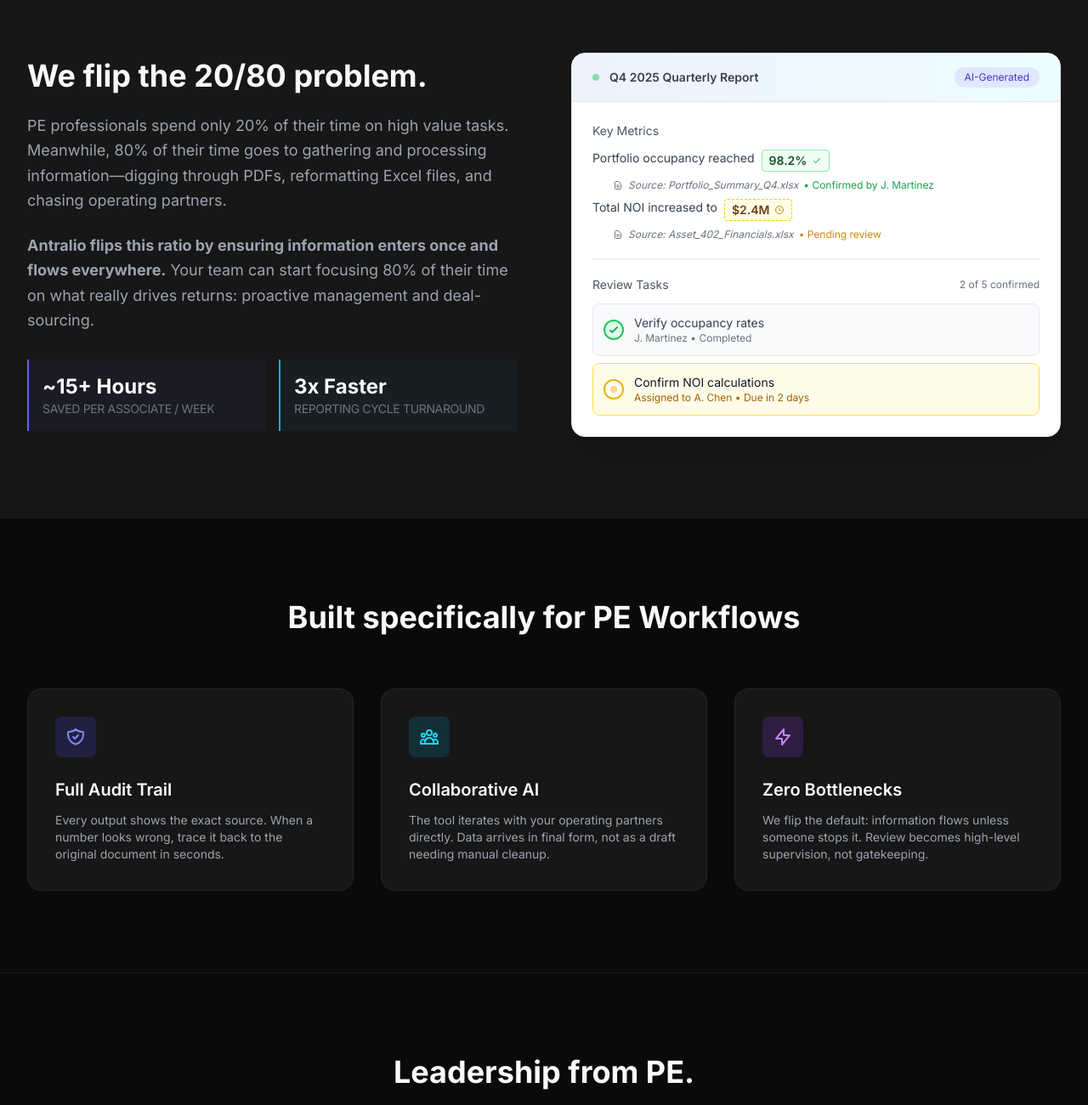
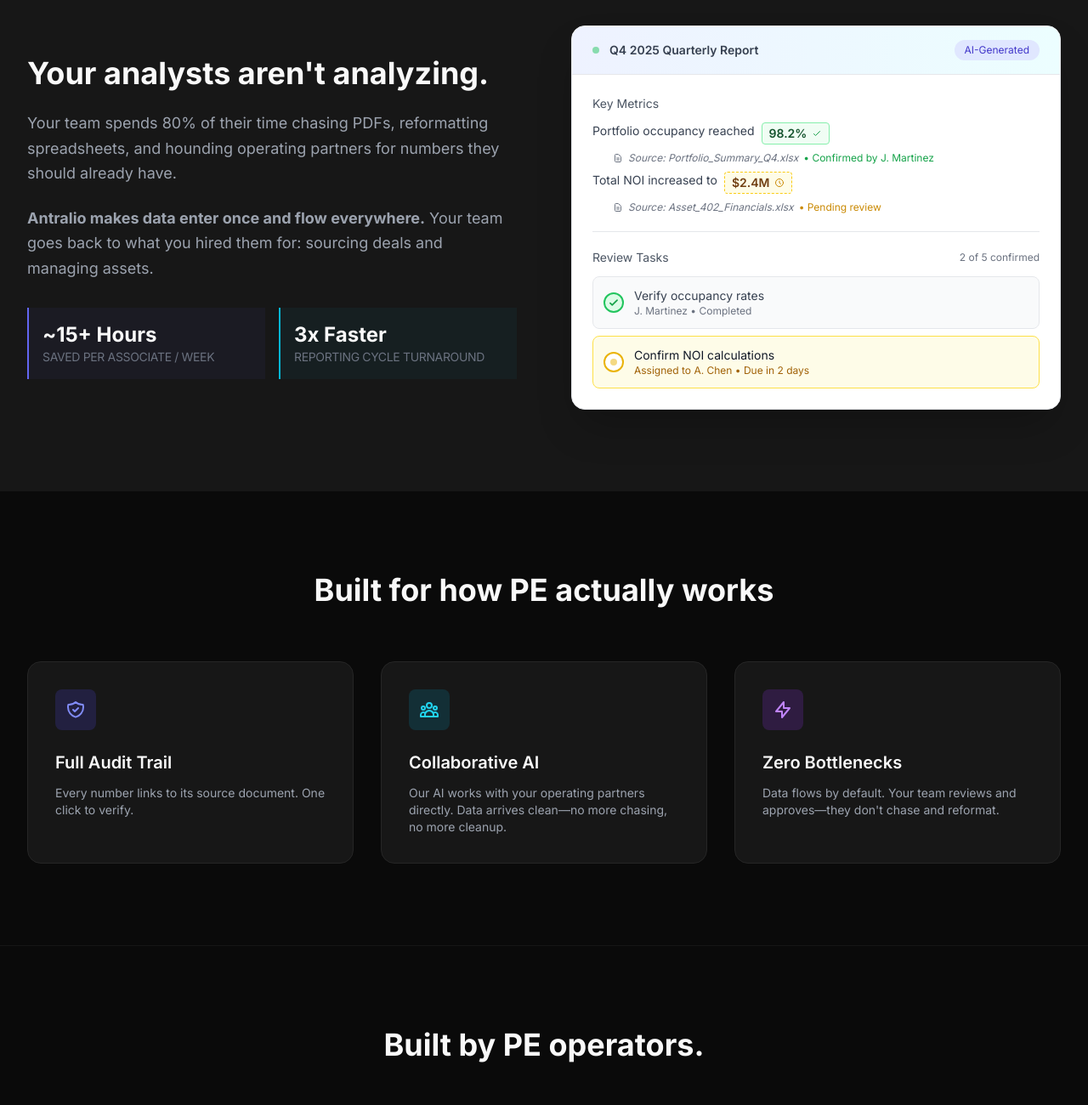
Before and after one commit to antralio/antralio.com, a plain HTML site: page index.html in a window 1280 px wide. Shown: the part 740-2040 px from the top of the page at 85% size. Drawn offline with nearby package versions, Linux system fonts and the light colour scheme.

Commit message:
copy: tighten and sharpen site copy for punchier messaging

```diff
--- a/index.html
+++ b/index.html
@@ -126,8 +126,8 @@
         </h1>
 
         <p class="text-xl md:text-2xl text-gray-400 mb-12 max-w-3xl mx-auto leading-relaxed hero-animate" style="animation-delay: 0.2s;">
-            Antralio automates the 80% of PE operations that waste your team's time.
-            We turn messy spreadsheets into <span class="text-white border-b border-indigo-500">decision-ready insights</span>—automatically.
+            Your team spends 80% of their time gathering data.
+            Antralio <span class="text-white border-b border-indigo-500">eliminates that work</span> entirely.
         </p>
 
         <div class="flex flex-col sm:flex-row justify-center items-center gap-6 hero-animate" style="animation-delay: 0.4s;">
@@ -144,12 +144,12 @@
     <section id="vision" class="py-24 px-8 bg-[#171717]">
         <div class="max-w-7xl mx-auto grid md:grid-cols-2 gap-16 items-center">
             <div>
-                <h2 class="text-4xl font-bold mb-6">We flip the 20/80 problem.</h2>
+                <h2 class="text-4xl font-bold mb-6">Your analysts aren't analyzing.</h2>
                 <p class="text-gray-400 text-lg mb-6 leading-relaxed">
-                    PE professionals spend only 20% of their time on high value tasks. Meanwhile, 80% of their time goes to gathering and processing information—digging through PDFs, reformatting Excel files, and chasing operating partners.
+                    Your team spends 80% of their time chasing PDFs, reformatting spreadsheets, and hounding operating partners for numbers they should already have.
                 </p>
                 <p class="text-gray-400 text-lg mb-8 leading-relaxed">
-                    <strong>Antralio flips this ratio by ensuring information enters once and flows everywhere.</strong> Your team can start focusing 80% of their time on what really drives returns: proactive management and deal-sourcing.
+                    <strong>Antralio makes data enter once and flow everywhere.</strong> Your team goes back to what you hired them for: sourcing deals and managing assets.
                 </p>
                 <div class="grid grid-cols-2 gap-4">
                     <div class="p-4 border-l-2 border-indigo-500 bg-indigo-500/5">
@@ -246,7 +246,7 @@
 
     <section id="how-it-works" class="py-24 px-8 max-w-7xl mx-auto">
         <div class="text-center mb-16">
-            <h2 class="text-4xl font-bold mb-4">Built specifically for PE Workflows</h2>
+            <h2 class="text-4xl font-bold mb-4">Built for how PE actually works</h2>
         </div>
         <div class="grid md:grid-cols-3 gap-8">
             <div class="feature-card p-8 rounded-2xl fade-in">
@@ -254,28 +254,28 @@
                     <svg class="w-6 h-6" fill="none" stroke="currentColor" viewBox="0 0 24 24"><path stroke-linecap="round" stroke-linejoin="round" stroke-width="2" d="M9 12l2 2 4-4m5.618-4.016A11.955 11.955 0 0112 2.944a11.955 11.955 0 01-8.618 3.04A12.02 12.02 0 003 9c0 5.591 3.824 10.29 9 11.622 5.176-1.332 9-6.03 9-11.622 0-1.042-.133-2.052-.382-3.016z"></path></svg>
                 </div>
                 <h3 class="text-xl font-semibold mb-3">Full Audit Trail</h3>
-                <p class="text-gray-400 text-sm">Every output shows the exact source. When a number looks wrong, trace it back to the original document in seconds.</p>
+                <p class="text-gray-400 text-sm">Every number links to its source document. One click to verify.</p>
             </div>
             <div class="feature-card p-8 rounded-2xl fade-in" style="transition-delay: 0.1s;">
                 <div class="icon-container w-12 h-12 bg-cyan-600/20 rounded-lg flex items-center justify-center mb-6 text-cyan-400">
                     <svg class="w-6 h-6" fill="none" stroke="currentColor" viewBox="0 0 24 24"><path stroke-linecap="round" stroke-linejoin="round" stroke-width="2" d="M17 20h5v-2a3 3 0 00-5.356-1.857M17 20H7m10 0v-2c0-.656-.126-1.283-.356-1.857M7 20H2v-2a3 3 0 015.356-1.857M7 20v-2c0-.656.126-1.283.356-1.857m0 0a5.002 5.002 0 019.288 0M15 7a3 3 0 11-6 0 3 3 0 016 0zm6 3a2 2 0 11-4 0 2 2 0 014 0zM7 10a2 2 0 11-4 0 2 2 0 014 0z"></path></svg>
                 </div>
                 <h3 class="text-xl font-semibold mb-3">Collaborative AI</h3>
-                <p class="text-gray-400 text-sm">The tool iterates with your operating partners directly. Data arrives in final form, not as a draft needing manual cleanup.</p>
+                <p class="text-gray-400 text-sm">Our AI works with your operating partners directly. Data arrives clean—no more chasing, no more cleanup.</p>
             </div>
             <div class="feature-card p-8 rounded-2xl fade-in" style="transition-delay: 0.2s;">
                 <div class="icon-container w-12 h-12 bg-purple-600/20 rounded-lg flex items-center justify-center mb-6 text-purple-400">
                     <svg class="w-6 h-6" fill="none" stroke="currentColor" viewBox="0 0 24 24"><path stroke-linecap="round" stroke-linejoin="round" stroke-width="2" d="M13 10V3L4 14h7v7l9-11h-7z"></path></svg>
                 </div>
                 <h3 class="text-xl font-semibold mb-3">Zero Bottlenecks</h3>
-                <p class="text-gray-400 text-sm">We flip the default: information flows unless someone stops it. Review becomes high-level supervision, not gatekeeping.</p>
+                <p class="text-gray-400 text-sm">Data flows by default. Your team reviews and approves—they don't chase and reformat.</p>
             </div>
         </div>
     </section>
 
     <section id="founders" class="py-24 px-8 max-w-7xl mx-auto border-t border-white/5">
         <div class="text-center mb-16">
-            <h2 class="text-4xl font-bold">Leadership from PE.</h2>
+            <h2 class="text-4xl font-bold">Built by PE operators.</h2>
         </div>
 
         <div class="grid md:grid-cols-2 gap-8 max-w-3xl mx-auto">
@@ -330,7 +330,7 @@
                     </svg>
                     How is this different from Juniper Square or Yardi?
                 </h4>
-                <p class="text-gray-400 leading-relaxed">Juniper Square is a CRM for LP relationships. Yardi is for accounting. <strong>Antralio is the <span class="text-white font-semibold">connective layer</span> that moves data between systems and people automatically.</strong></p>
+                <p class="text-gray-400 leading-relaxed">Juniper Square manages LPs. Yardi does accounting. <strong>Antralio is the <span class="text-white font-semibold">layer that moves data between all of them</span>—automatically.</strong></p>
             </div>
             <div class="feature-card p-8 rounded-2xl border border-purple-500/20 shadow-[0_0_30px_-15px_rgba(168,85,247,0.4)] fade-in" style="transition-delay: 0.1s;">
                 <h4 class="text-xl font-bold mb-4 flex items-center gap-3">
@@ -339,7 +339,7 @@
                     </svg>
                     Who has to change their behavior?
                 </h4>
-                <p class="text-gray-400 leading-relaxed"><strong>Virtually no one.</strong> We connect to your existing shared folders and email. <span class="text-white font-semibold">Instead of your team chasing data, data comes to your team.</span></p>
+                <p class="text-gray-400 leading-relaxed"><strong>Nobody.</strong> We plug into your existing folders and email. <span class="text-white font-semibold">Your operating partners keep working as they do—Antralio handles the rest.</span></p>
             </div>
             <div class="feature-card p-8 rounded-2xl border border-indigo-500/20 shadow-[0_0_30px_-15px_rgba(79,70,229,0.4)] fade-in" style="transition-delay: 0.2s;">
                 <h4 class="text-xl font-bold mb-4 flex items-center gap-3">
@@ -356,7 +356,7 @@
     </section>
 
     <footer class="py-24 px-8 text-center border-t border-white/5">
-        <h2 class="text-4xl font-bold mb-6">Bring your firm into the future.</h2>
+        <h2 class="text-4xl font-bold mb-6">See the difference in your next reporting cycle.</h2>
         <button onclick="openSignupModal('join-pilot')" class="bg-indigo-600 hover:bg-indigo-700 text-white px-10 py-4 rounded-xl font-bold transition">Join the Pilot Program</button>
         <div class="mt-16 text-gray-500 text-sm">
             &copy; 2026 Antralio. All rights reserved.
```
